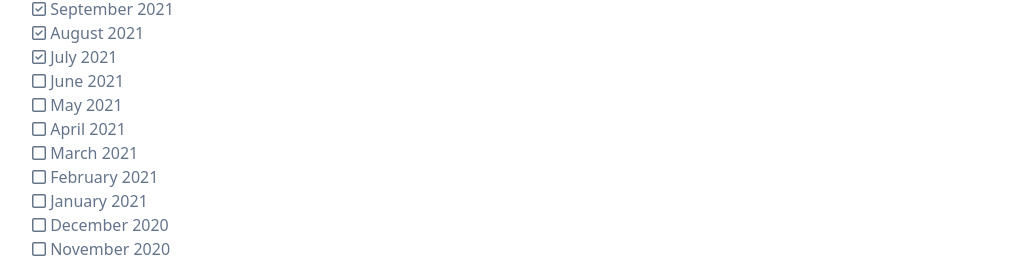
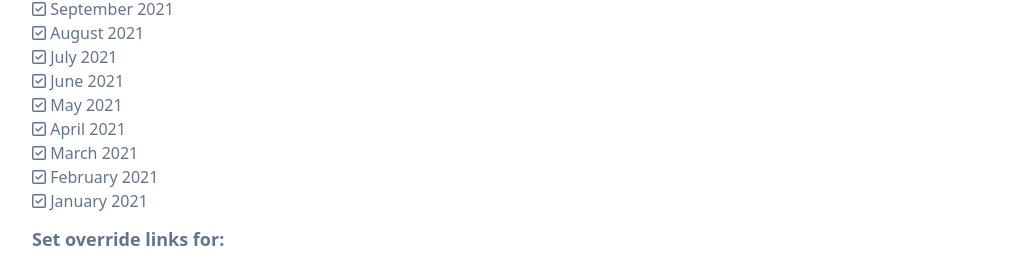
Before and after one commit to atsolberg/prayer-calls, a React (Vite) app: page /about in a window 1280 px wide. Shown: the part 684-948 px from the top of the page, without its empty margins (128-1144 px from the left). Built offline with nearby package versions, Linux system fonts and the light colour scheme; no server answers; a web font is replaced by a local one.

Commit message:
updated about page

```diff
--- a/src/pages/About.js
+++ b/src/pages/About.js
@@ -122,28 +122,22 @@ function About() {
           <i className="far fa-square-check" /> July 2021
         </li>
         <li>
-          <i className="far fa-square" /> June 2021
+          <i className="far fa-square-check" /> June 2021
         </li>
         <li>
-          <i className="far fa-square" /> May 2021
+          <i className="far fa-square-check" /> May 2021
         </li>
         <li>
-          <i className="far fa-square" /> April 2021
+          <i className="far fa-square-check" /> April 2021
         </li>
         <li>
-          <i className="far fa-square" /> March 2021
+          <i className="far fa-square-check" /> March 2021
         </li>
         <li>
-          <i className="far fa-square" /> February 2021
+          <i className="far fa-square-check" /> February 2021
         </li>
         <li>
-          <i className="far fa-square" /> January 2021
-        </li>
-        <li>
-          <i className="far fa-square" /> December 2020
-        </li>
-        <li>
-          <i className="far fa-square" /> November 2020
+          <i className="far fa-square-check" /> January 2021
         </li>
       </ul>
 
```
